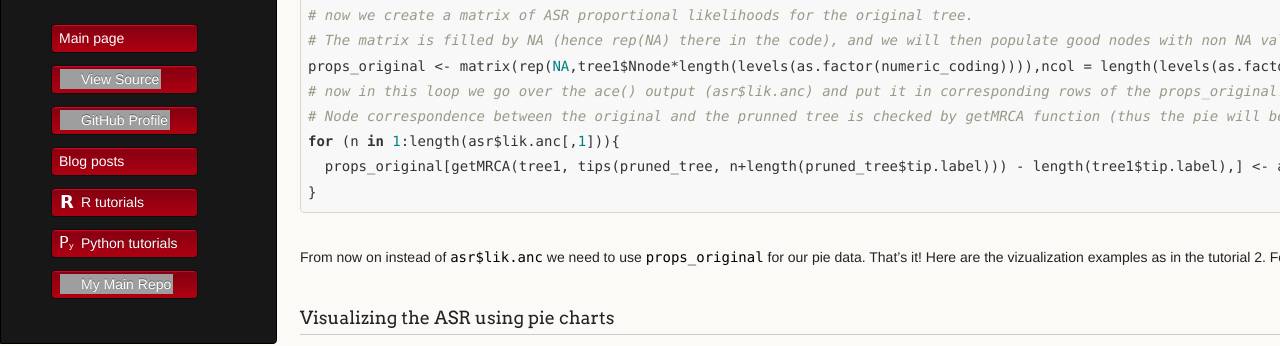
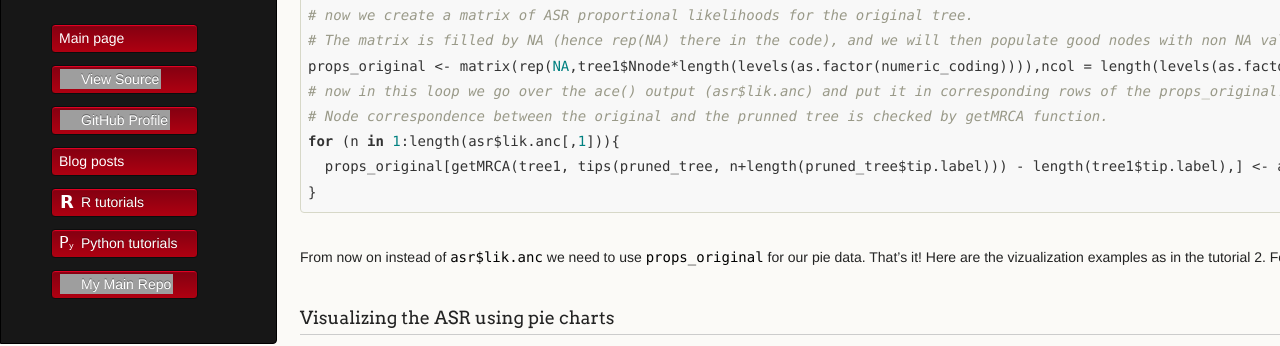
Before and after one commit to AlexKnyshov/AlexKnyshov.github.io, a Jekyll site: the page built from R/page4.html, in a window 1280 px wide and 900 px high, scrolled down 2239 px, cut to the strip 152-498 px from the top of the window. Built offline with Jekyll 4.4.1, drawn with Linux system fonts in a browser that asks for light colours; a script that is not in the unit is left out; grey boxes are pictures that could not be loaded.

Commit message:
small fix2

```diff
--- a/R/page4.html
+++ b/R/page4.html
@@ -74,7 +74,7 @@
 # The matrix is filled by NA (hence rep(NA) there in the code), and we will then populate good nodes with non NA values.
 props_original &lt;- matrix(rep(NA,tree1$Nnode*length(levels(as.factor(numeric_coding)))),ncol = length(levels(as.factor(numeric_coding))))
 # now in this loop we go over the ace() output (asr$lik.anc) and put it in corresponding rows of the props_original.
-# Node correspondence between the original and the prunned tree is checked by getMRCA function (thus the pie will be as close to root as possible)
+# Node correspondence between the original and the prunned tree is checked by getMRCA function.
 for (n in 1:length(asr$lik.anc[,1])){
   props_original[getMRCA(tree1, tips(pruned_tree, n+length(pruned_tree$tip.label))) - length(tree1$tip.label),] &lt;- asr$lik.anc[n,]
 }</code></pre>
```
